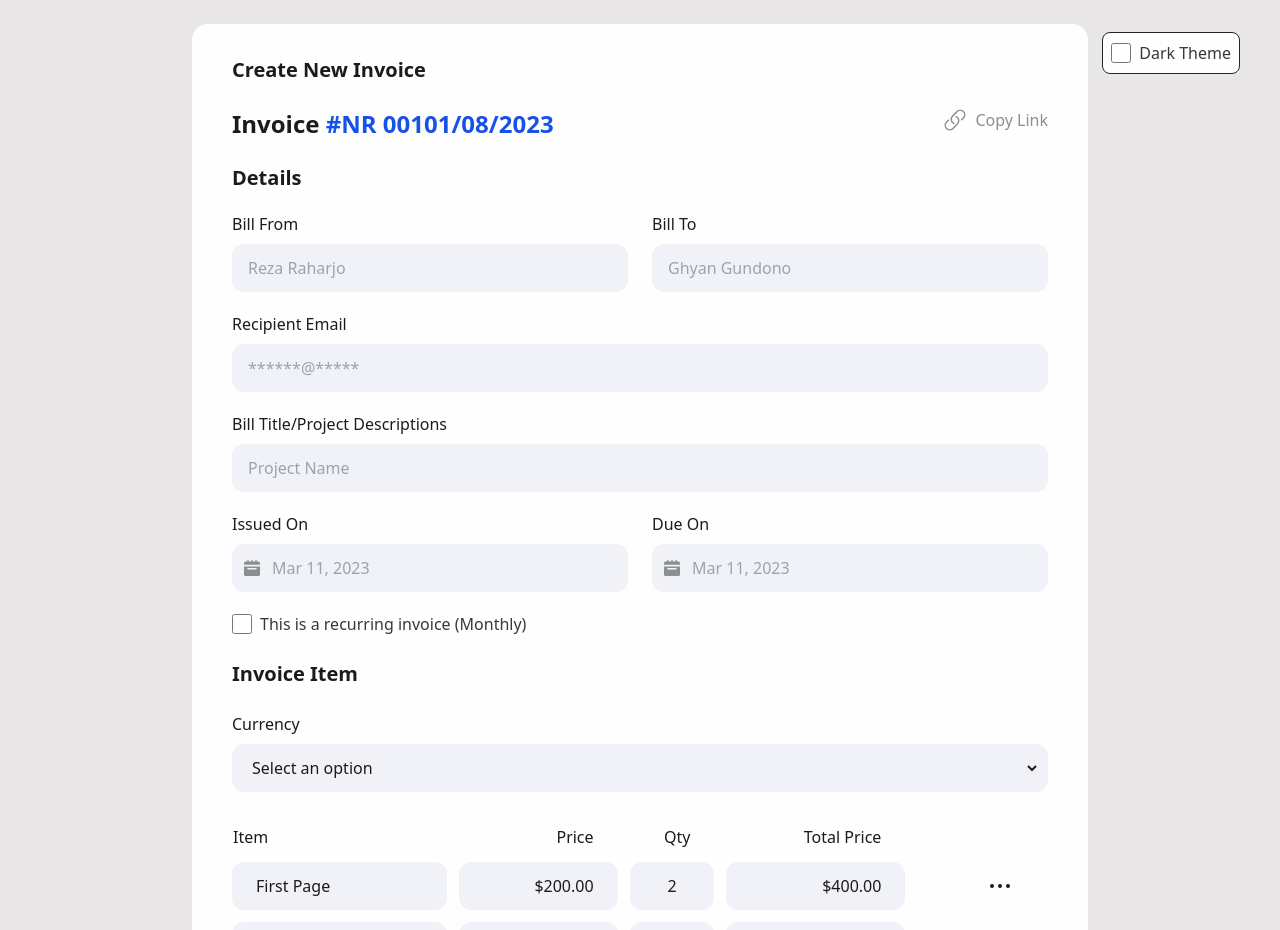
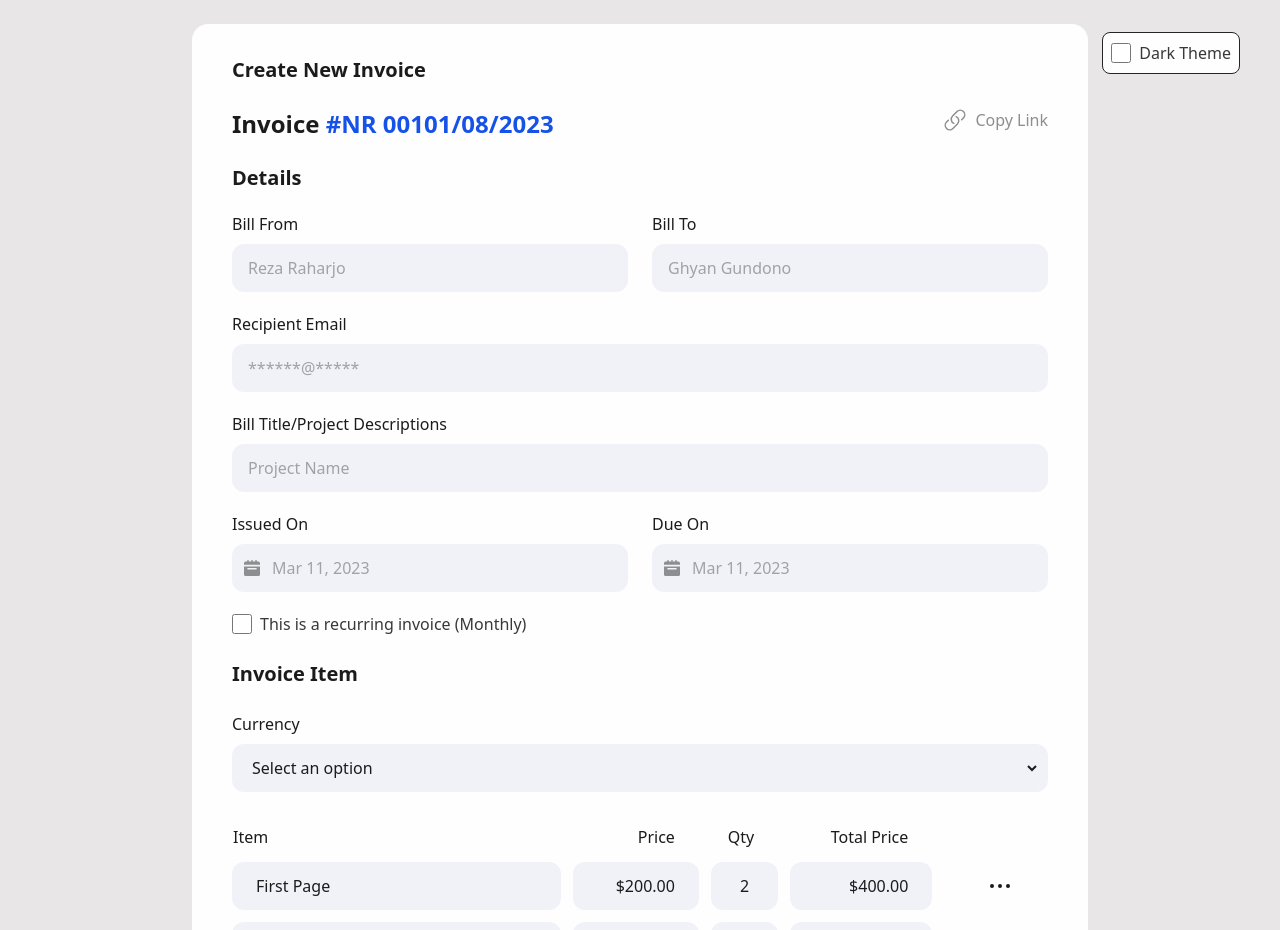
Before and after one commit to ChathuUOM/Norch-Studio, an Angular app: page /home in a window 1280 px wide. Shown: the top 930 px of the page. Built offline with nearby package versions, Linux system fonts and the light colour scheme.

Commit message:
style: :lipstick: Create new invoice table - item description field style update

```diff
--- a/src/app/components/create-invoice/create-invoice.component.html
+++ b/src/app/components/create-invoice/create-invoice.component.html
@@ -248,7 +248,7 @@
                                             <tr class="h-6" *ngFor="let item of invoice_list">
                                                 <td contenteditable='true'
                                                     class="t2-data font-medium text-left dark:text-white">
-                                                    {{item.description}}
+                                                    <input type="text" class="appearance-none bg-gray-light-2 truncate focus:outline-none" [(ngModel)]="item.description" [ngModelOptions]="{standalone: true}" >
                                                 </td>
                                                 <td contenteditable='true'
                                                     class="t2-data font-medium text-right dark:text-white">
```
